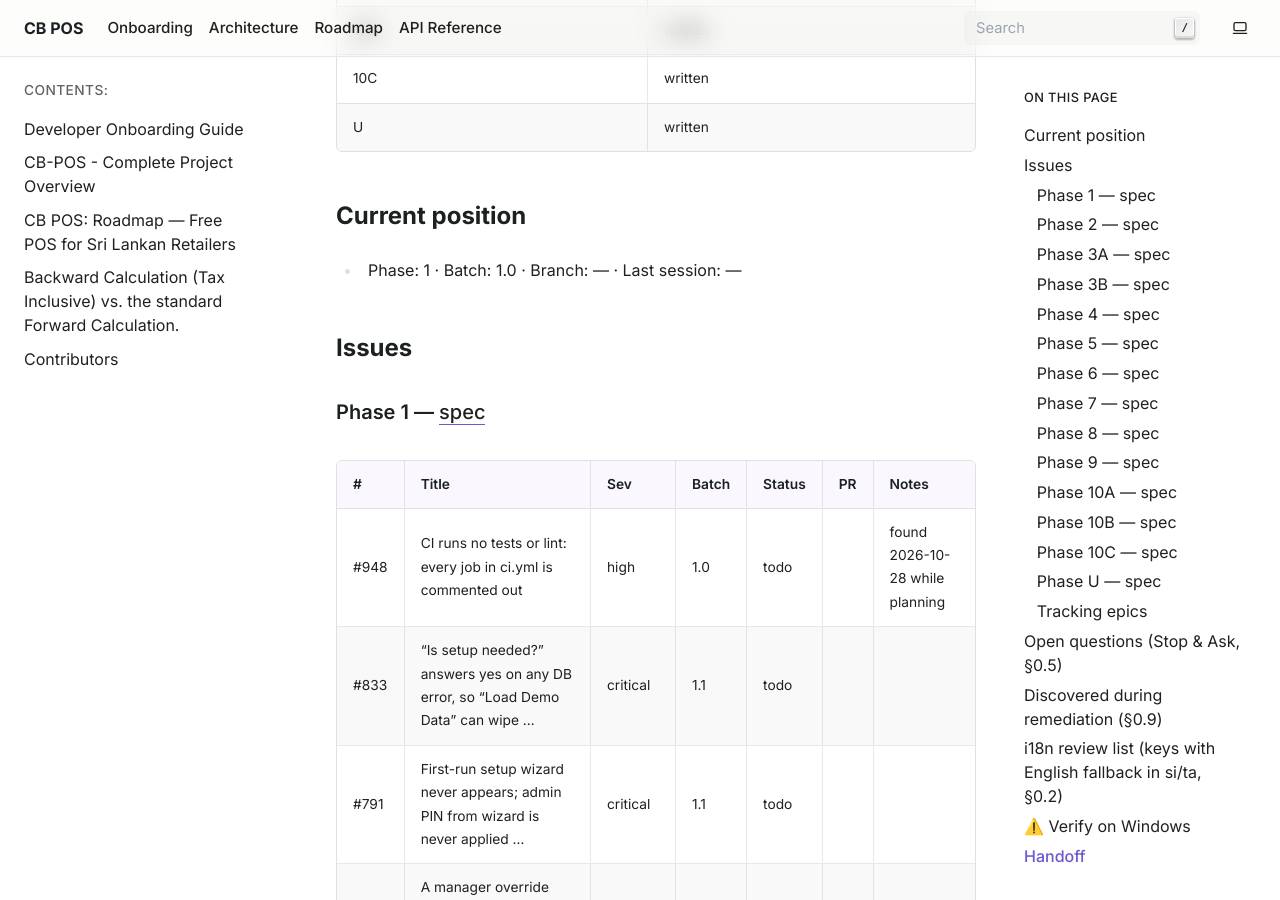
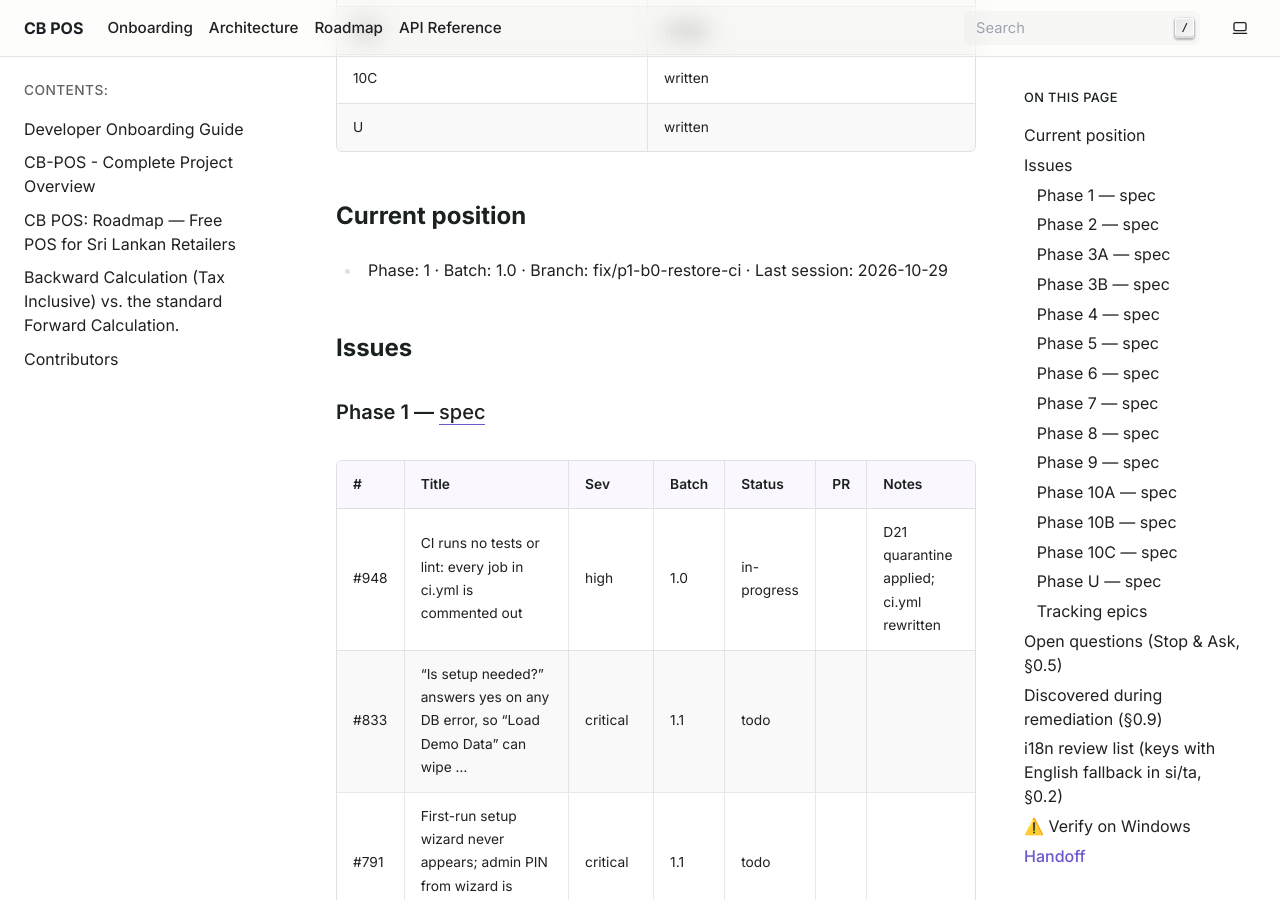
Before and after one commit to HMAHD/CB-POS, a Sphinx documentation site: the page built from docs/remediation/PROGRESS.md, in a window 1280 px wide and 900 px high, scrolled down 974 px. Built offline with Sphinx 7.4.7, drawn with Linux system fonts in a browser that asks for light colours; pages that are not in the unit, such as notebooks, are missing from menus.

Commit message:
ci: restore CI workflow for lint and unit tests (#948)

```diff
--- a/docs/remediation/PROGRESS.md
+++ b/docs/remediation/PROGRESS.md
@@ -25,7 +25,7 @@ Statuses: `todo` · `in-progress` · `blocked (Q#)` · `pr-open` · `done` (merg
 
 ## Current position
 
-- Phase: 1 · Batch: 1.0 · Branch: — · Last session: —
+- Phase: 1 · Batch: 1.0 · Branch: fix/p1-b0-restore-ci · Last session: 2026-10-29
 
 ## Issues
 
@@ -33,7 +33,7 @@ Statuses: `todo` · `in-progress` · `blocked (Q#)` · `pr-open` · `done` (merg
 
 | # | Title | Sev | Batch | Status | PR | Notes |
 |---|---|---|---|---|---|---|
-| #948 | CI runs no tests or lint: every job in ci.yml is commented out | high | 1.0 | todo | | found 2026-10-28 while planning |
+| #948 | CI runs no tests or lint: every job in ci.yml is commented out | high | 1.0 | in-progress | | D21 quarantine applied; ci.yml rewritten |
 | #833 | "Is setup needed?" answers yes on any DB error, so "Load Demo Data" can wipe … | critical | 1.1 | todo | | |
 | #791 | First-run setup wizard never appears; admin PIN from wizard is never applied … | critical | 1.1 | todo | | |
 | #835 | A manager override permanently logs the manager in, so the cashier keeps all … | critical | 1.2 | todo | | |
```
Also changed, not shown: 1 other file.
